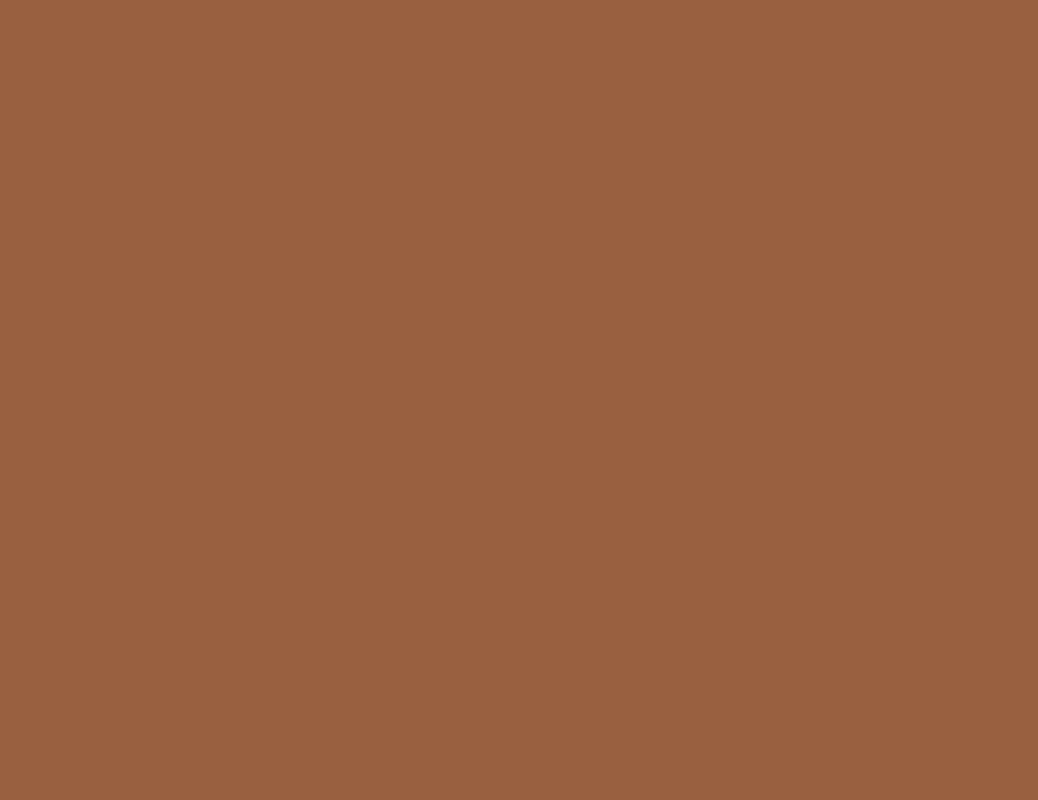
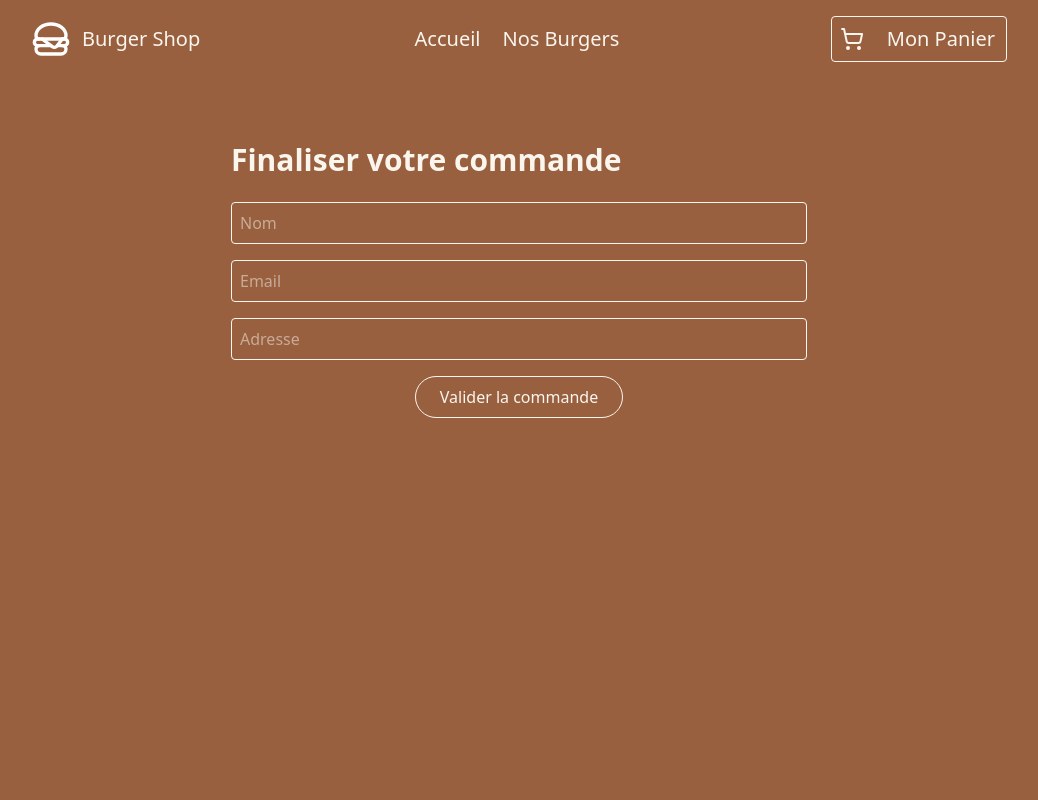
Before and after one commit to PepMama/app-burger-commande, a Vue app: page /confirmation in a window 1280 px wide. Before the commit this address had no page. Shown: the top 800 px of the page, without its empty margins (121-1159 px from the left). Built offline with nearby package versions, Linux system fonts and the light colour scheme.

Commit message:
:sparkles: add front page commander

```diff
--- a/src/components/navbar.vue
+++ b/src/components/navbar.vue
@@ -3,7 +3,7 @@
 </script>
 
 <template>
-  <nav class="z-[999] sticky top-0 w-full flex items-center justify-between px-6 py-4 mb-6 text-xl">
+  <nav class="z-[999] top-0 w-full flex items-center justify-between px-6 py-4 mb-6 text-xl">
     <div class="flex items-center gap-2">
         <Hamburger class="stroke-white size-10" />
         <router-link class="font-medium " to="/">Burger Shop</router-link>
--- a/src/router/index.ts
+++ b/src/router/index.ts
@@ -2,6 +2,7 @@ import { createRouter, createWebHistory } from 'vue-router'
 import HomeView from '../views/HomeView.vue'
 import LoginView from '../views/LoginView.vue'
 import BasketView from '../views/BasketView.vue'
+import ConfirmeCommande from '../views/ConfirmeCommande.vue'
 import { useUserStore } from '@/stores/user'
 import { storeToRefs } from 'pinia'
 
@@ -23,6 +24,11 @@ const router = createRouter({
       path:'/basket',
       name: 'basket',
       component: BasketView,
+    },
+    {
+      path: '/confirmation',
+      name: 'confirmation',
+      component: ConfirmeCommande,
     }
   ],
 })
--- a/src/views/BasketView.vue
+++ b/src/views/BasketView.vue
@@ -6,9 +6,16 @@ import BurgerItemBasket from '../components/BurgerItemBasket.vue'
 
 import { useUserStore } from '@/stores/user'
 import { useCartStore } from '@/stores/cart'
+import router from '@/router'
 
 const userStore = useUserStore()
 const cart = useCartStore()
+
+function goToConfirmation() {
+  if (cart.items.length > 0) {
+    router.push('/confirmation')
+  }
+}
 </script>
 
 <template>
@@ -43,13 +50,17 @@ const cart = useCartStore()
           {{ cart.total ? (cart.total * 1.25).toFixed(2) + ' €' : '0.00 €' }}
         </p>
       </div>
-      <div class="border justify-center mx-auto flex gap-5 items-center rounded-full hover:cursor-pointer hover:bg-white hover:text-[#996040] px-6 py-2 w-fit">
-        <router-link
-          to="/" >
-          Commander
-        </router-link>
+      <button
+        @click="goToConfirmation"
+        :disabled="cart.items.length === 0"
+        class="border justify-center mx-auto flex gap-5 items-center rounded-full px-6 py-2 w-fit transition
+           text-white bg-[#996040] hover:bg-white hover:text-[#996040]
+           hover:cursor-pointer
+           disabled:bg-gray-400 disabled:text-white disabled:cursor-not-allowed"
+      >
+        Commander
         <MoveRight />
-      </div>
+      </button>
     </main>
     <footer>
       <Footer />
--- /dev/null
+++ b/src/views/ConfirmeCommande.vue
@@ -0,0 +1,79 @@
+<script setup lang="ts">
+import { ref } from 'vue'
+import { useRouter } from 'vue-router'
+import { useCartStore } from '@/stores/cart'
+import { useUserStore } from '@/stores/user'
+import NavBar from '../components/navbar.vue'
+import Footer from '../components/footer.vue'
+
+const cart = useCartStore()
+const user = useUserStore()
+const router = useRouter()
+
+const name = ref(user.username || '')
+const email = ref('')
+const address = ref('')
+
+const errors = ref<string[]>([])
+
+async function submitOrder() {
+  errors.value = []
+
+  if (!name.value || !email.value || !address.value) {
+    errors.value.push('Tous les champs sont obligatoires.')
+  } else if (!email.value.match(/^[\w-.]+@[\w-]+\.[a-z]{2,}$/i)) {
+    errors.value.push('Email invalide.')
+  }
+
+  if (errors.value.length > 0) return
+
+  try {
+    const response = await fetch('http://localhost:3000/commandes', {
+      method: 'POST',
+      headers: { 'Content-Type': 'application/json' },
+      body: JSON.stringify({
+        name: name.value,
+        email: email.value,
+        address: address.value,
+        items: cart.items,
+        total: cart.total * 1.25
+      })
+    })
+
+    if (!response.ok) throw new Error('Erreur lors de l’envoi')
+
+    cart.items = []
+    router.push('/')
+  } catch (err) {
+    errors.value.push('Une erreur est survenue.')
+    console.error(err)
+  }
+}
+</script>
+
+<template>
+  <div class="md:px-[10vw] items-center justify-center mx-auto">
+    <NavBar />
+    <div class="max-w-xl mx-auto py-10 h-screen">
+      <h1 class="text-3xl font-bold mb-6">Finaliser votre commande</h1>
+
+      <div v-if="errors.length" class="text-red-500 mb-4">
+        <ul>
+          <li v-for="err in errors" :key="err">• {{ err }}</li>
+        </ul>
+      </div>
+
+      <form @submit.prevent="submitOrder" class="grid gap-4">
+        <input v-model="name" type="text" placeholder="Nom" class="border p-2 rounded" />
+        <input v-model="email" type="email" placeholder="Email" class="border p-2 rounded" />
+        <input v-model="address" type="text" placeholder="Adresse" class="border p-2 rounded" />
+
+
+        <button type="submit" class="border justify-center mx-auto flex gap-5 items-center rounded-full hover:cursor-pointer hover:bg-white hover:text-[#996040] px-6 py-2 w-fit">
+          Valider la commande
+        </button>
+      </form>
+    </div>
+    <Footer />
+  </div>
+</template>
```
